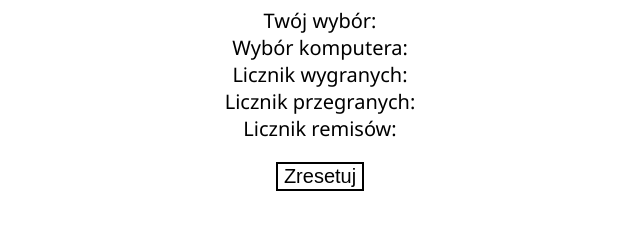
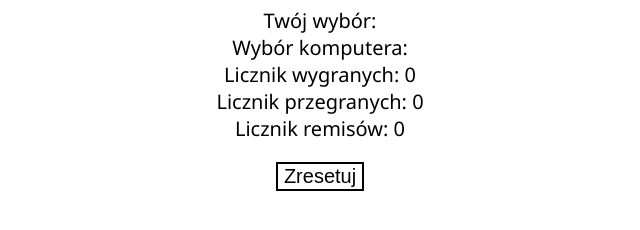
Before and after one commit to Piotrek59Games/musical-palm-tree, a plain HTML site: page index.html in a window 1280 px wide. Shown: the part 142-372 px from the top of the page, without its empty margins (320-960 px from the left). Drawn offline with Linux system fonts and the light colour scheme.

Commit message:
Update index.html

```diff
--- a/index.html
+++ b/index.html
@@ -18,9 +18,9 @@
     <div class="wyniki">
         <div id="wyborGracza">Twój wybór: </div>
         <div id="wyborKomputera">Wybór komputera:</div>
-        <div id="zwyciestwa">Licznik wygranych:</div>
-        <div id="przegrane">Licznik przegranych:</div>
-        <div id="remisy">Licznik remisów:</div>
+        <div id="zwyciestwa">Licznik wygranych: 0</div>
+        <div id="przegrane">Licznik przegranych: 0</div>
+        <div id="remisy">Licznik remisów: 0</div>
         <div id="ktoWygral"></div>
     </div>
     <button id="reset" onclick="reset()">Zresetuj</button>
```
